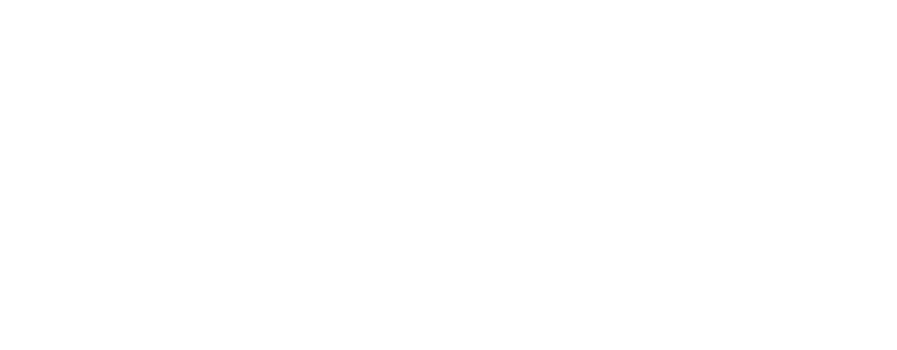
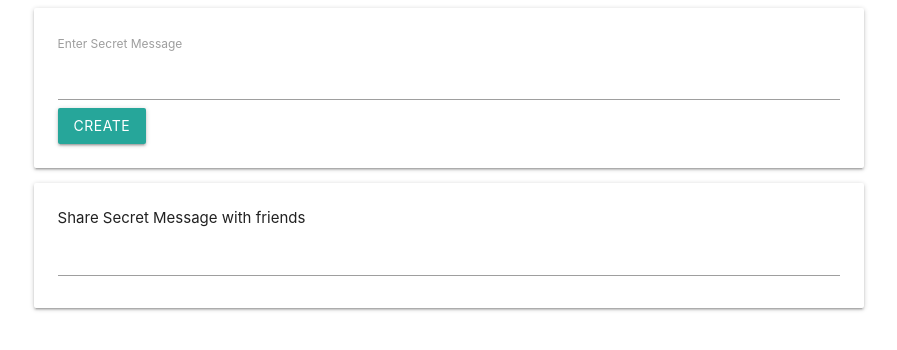
Before and after one commit to tamirazrab/secretMessage, a plain HTML site: page index.html in a window 1280 px wide. Shown: the whole page, without its empty margins (191-1088 px from the left). Drawn offline with nearby package versions, Linux system fonts and the light colour scheme.

Commit message:
Added basic layout and encryption of input

```diff
--- a/index.html
+++ b/index.html
@@ -12,6 +12,24 @@
 		<title>Secret Message App</title>
 	</head>
 	<body>
+		<!-- Creating form -->
+		<div class="row">
+			<div class="col s8 offset-s2">
+				<div class="card-panel">
+					<form action="">
+						<label for="">Enter Secret Message</label>
+						<input type="text" id="message-input" />
+						<button class="btn">Create</button>
+					</form>
+				</div>
+				<div class="card-panel">
+					<div>
+						Share Secret Message with friends
+						<input type="text" id="display-message" />
+					</div>
+				</div>
+			</div>
+		</div>
 		<script src="index.js"></script>
 	</body>
 </html>
--- a/index.js
+++ b/index.js
@@ -0,0 +1,10 @@
+document.querySelector('form').addEventListener('submit', (event) => {
+    event.preventDefault(); /* to disable browser default behaviour of taking input and sending it to back-end server */
+
+    const input = document.querySelector('#message-input');
+    const encrypted = btoa(input);
+
+    const displayMessage = document.querySelector('#display-message');
+    displayMessage.value = encrypted;
+    input.value = '';
+});
```
